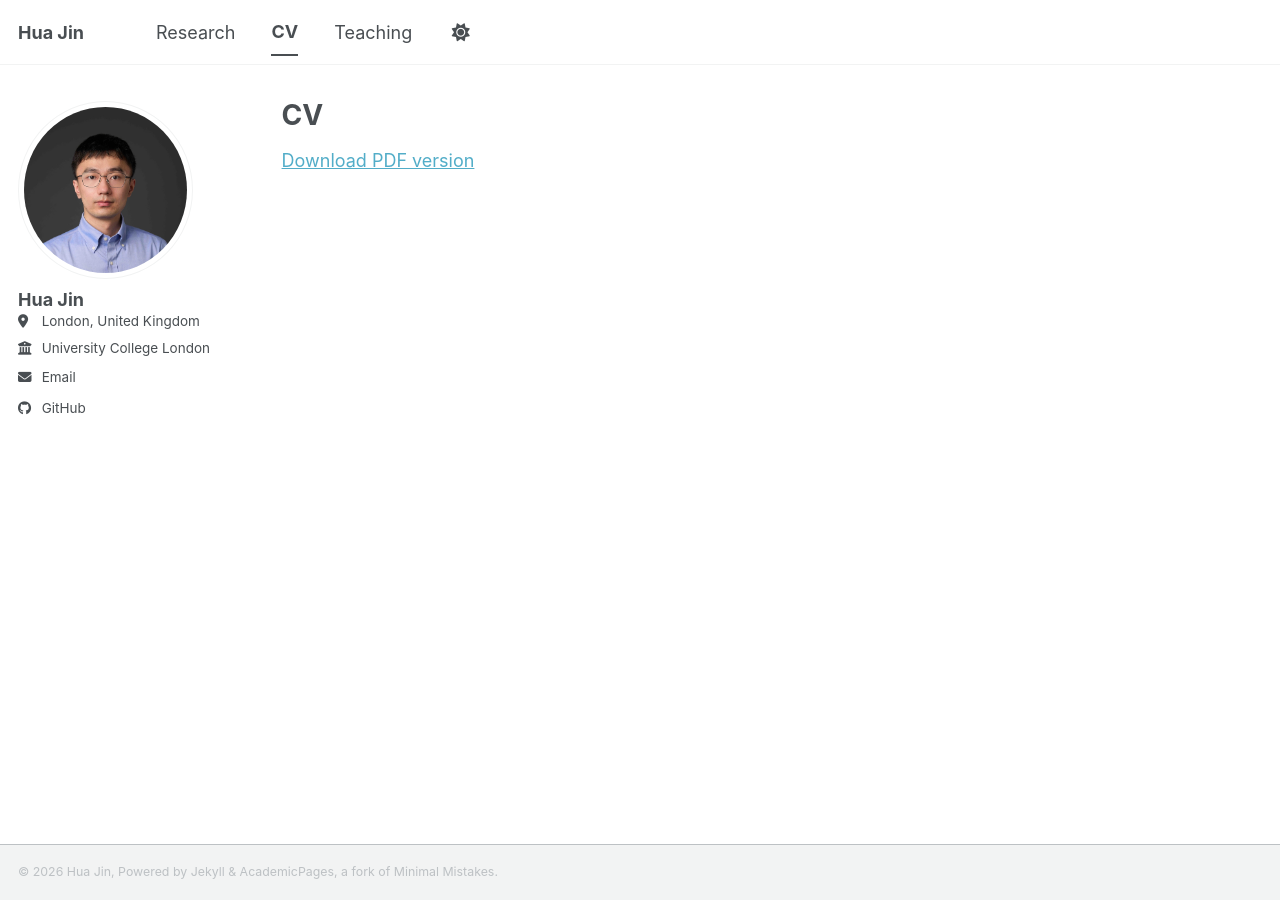
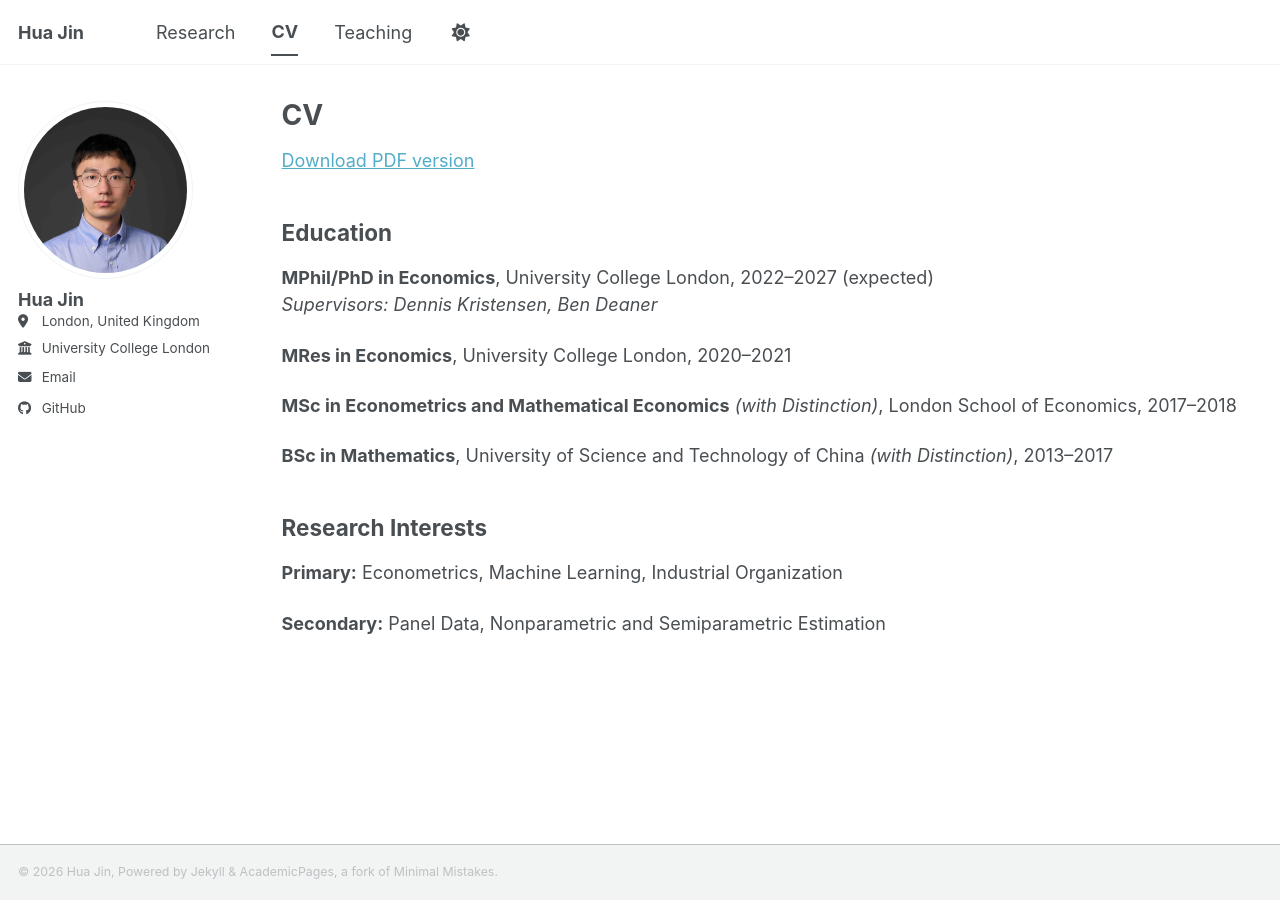
Before and after one commit to huajin-econ/huajin-econ.github.io, a Jekyll site: the page built from _pages/cv.md, in a window 1280 px wide. Built offline with Jekyll 4.4.1, drawn with Linux system fonts in a browser that asks for light colours; a style sheet for code colours, icons or effects is not loaded.

Commit message:
Update CV with education and research interests

```diff
--- a/_pages/cv.md
+++ b/_pages/cv.md
@@ -8,3 +8,21 @@ redirect_from:
 ---
 
 <a href="/files/CV_Hua_Jin.pdf" target="_blank">Download PDF version</a>
+
+## Education
+
+**MPhil/PhD in Economics**, University College London, 2022–2027 (expected)<br>
+*Supervisors: Dennis Kristensen, Ben Deaner*
+
+**MRes in Economics**, University College London, 2020–2021
+
+**MSc in Econometrics and Mathematical Economics** *(with Distinction)*, London School of Economics, 2017–2018<br>
+
+**BSc in Mathematics**, University of Science and Technology of China *(with Distinction)*, 2013–2017<br>
+
+
+## Research Interests
+
+**Primary:** Econometrics, Machine Learning, Industrial Organization
+
+**Secondary:** Panel Data, Nonparametric and Semiparametric Estimation
```
